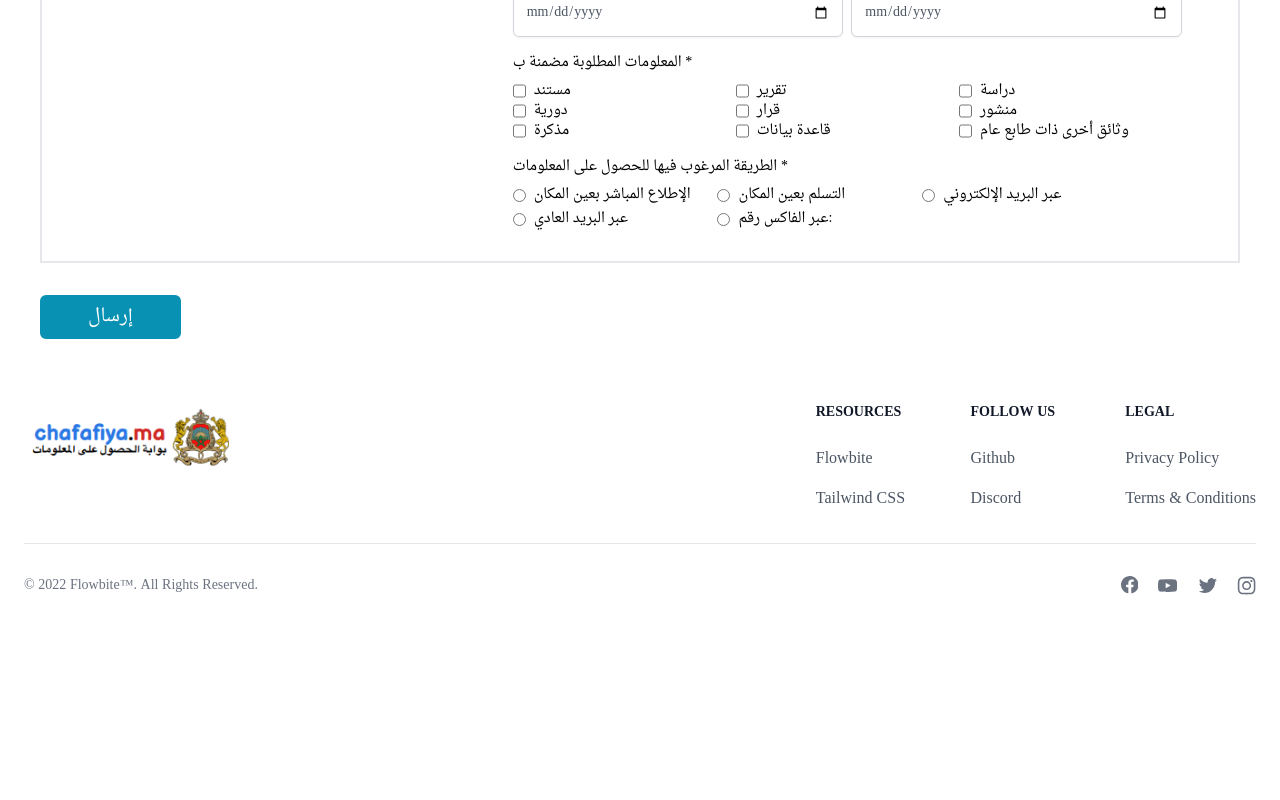
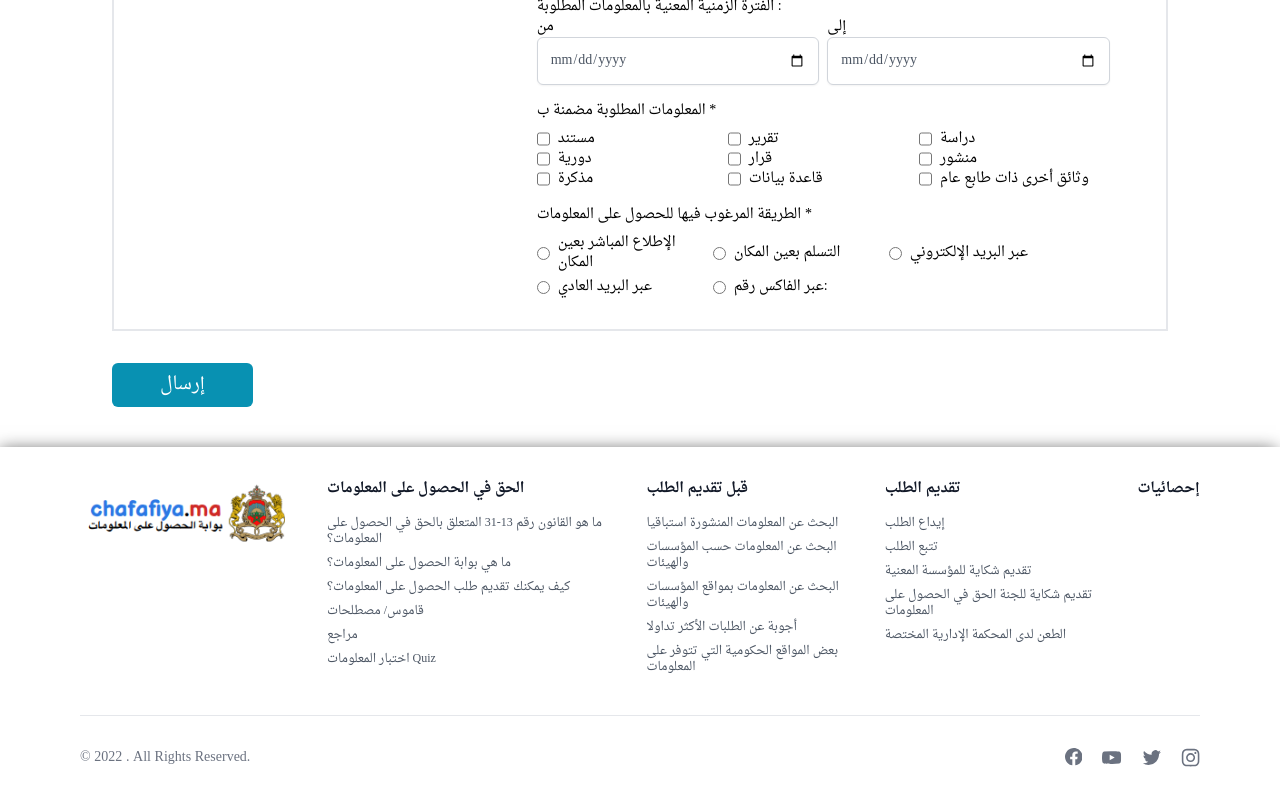
Before and after one commit to nesma05/chafafiya-temp, a Next.js app: page /request in a window 1280 px wide. Shown: the part 1442-2242 px from the top of the page. Before the commit the page ends 2062 px from the top, so only its background shows below. Built offline with nearby package versions, Linux system fonts and the light colour scheme; no server answers.

Commit message:
change hero, margin top of pages, footer text

```diff
--- a/components/Header/Navbar.tsx
+++ b/components/Header/Navbar.tsx
@@ -37,7 +37,7 @@ const Navbar = () => {
         </div>
       </div>
       </header>
-      <div className="z-10 sticky top-0 bg-white flex flex-wrap gap-2 items-center justify-between py-3 md:px-12 px-2 ">
+      <div className="z-10 sticky top-0 bg-white flex flex-wrap gap-2 items-center justify-between py-3 md:px-12 px-2 shadow-xl">
         <nav className="order-last flex items-center md:order-none">
           <ul className="relative hidden gap-6 font-light text-main md:flex">
             {menuList.map((menu: any) => (
--- a/components/documents/DocumentsInfo.tsx
+++ b/components/documents/DocumentsInfo.tsx
@@ -8,7 +8,7 @@ const DocumentInfo = ({ doc, handleClick }: any) => {
     <>
       <div
         onClick={handleClick}
-        className="h-[350px] w-[250px] cursor-pointer rounded-lg border-2 border-slate-700  p-1 shadow-lg"
+        className="h-[350px] w-[250px] cursor-pointer rounded-lg p-1 shadow-2xl"
       >
         <div className="relative my-1 mx-auto h-[80%] w-[90%]">
           <Image
--- a/components/documents/DocumentsSection.tsx
+++ b/components/documents/DocumentsSection.tsx
@@ -20,7 +20,7 @@ const DocumentsSection = ({ documentsList }: any) => {
   return (
     <>
       <ModalInfo doc={tempDoc} handleClose={handleClose} modal={modal} />
-      <div className="my-20  mx-auto flex flex-wrap gap-4">
+      <div className="mt-[120px] mb-20  mx-auto flex flex-wrap gap-8">
         {documentsList.map((doc: any, index:any) => (
           <DocumentInfo key={index} doc={doc} handleClick={() => getDocument(doc)} />
         ))}
--- a/components/footer.tsx
+++ b/components/footer.tsx
@@ -1,31 +1,32 @@
 import Image from 'next/image'
 import NextLink from 'next/link'
 import { FacebookIcon, InstagramIcon, TwitterIcon, YoutubeIcon } from './icons'
+import { menuList } from '../utils/lists'
 
 const footer = () => {
   const socialIcons = [
     {
-    id:'01',
-    icon: <FacebookIcon/>,
+      id: '01',
+      icon: <FacebookIcon />,
     },
     {
-    id:'02',
-    icon: <YoutubeIcon/>,
+      id: '02',
+      icon: <YoutubeIcon />,
     },
     {
-    id:'03',
-    icon: <TwitterIcon/>,
+      id: '03',
+      icon: <TwitterIcon />,
     },
     {
-    id:'04',
-    icon: <InstagramIcon/>,
+      id: '04',
+      icon: <InstagramIcon />,
     },
   ]
   return (
-    <footer className="bg-white p-4 dark:bg-gray-900 sm:p-6">
-      <div className="md:flex md:justify-between">
+    <footer className="shadow-top bg-white py-8 px-10 sm:px-20 ">
+      <div className="md:flex md:gap-8">
         <NextLink href={'/'} passHref>
-          <div className="relative h-[50px] w-[190px] sm:h-[70px] sm:w-[215px]">
+          <div className="mb-8 relative h-[50px] w-[190px] sm:h-[70px] sm:w-[215px]">
             <Image
               src={'/img/chafafiya-logo.png'}
               layout="fill"
@@ -35,83 +36,48 @@ const footer = () => {
             />
           </div>
         </NextLink>
-        <div className="grid grid-cols-2 gap-8 sm:grid-cols-3 sm:gap-6">
-          <div>
-            <h2 className="mb-6 text-sm font-semibold uppercase text-gray-900 dark:text-white">
-              Resources
+        <div className="gap-4 md:flex">
+          {menuList.map((list: any) => (
+            <div key={list.title}>
+              <h2 className="mb-4 text-sm font-semibold uppercase text-gray-900">
+                {list.title}
               </h2>
-            <ul className="text-gray-600 dark:text-gray-400">
-              <li className="mb-4">
-                <a href="https://flowbite.com/" className="hover:underline">
-                  Flowbite
-                </a>
+              <ul className="text-xs text-gray-600">
+                {list.subMenu.map((subMenu: any) => (
+                  <li key={subMenu.text} className="mb-2">
+                    <NextLink href={subMenu.link} passHref>
+                      <span className="cursor-pointer hover:underline">
+                        {subMenu.text}
+                      </span>
+                    </NextLink>
                   </li>
-              <li>
-                <a href="https://tailwindcss.com/" className="hover:underline">
-                  Tailwind CSS
-                </a>
-              </li>
+                ))}
               </ul>
             </div>
+          ))}
           <div>
-            <h2 className="mb-6 text-sm font-semibold uppercase text-gray-900 dark:text-white">
-              Follow us
+                    <NextLink href={'/'} passHref>
+            <h2 className="mb-4 text-sm font-semibold uppercase text-gray-900 hover:underline cursor-pointer">
+              إحصائيات
             </h2>
-            <ul className="text-gray-600 dark:text-gray-400">
-              <li className="mb-4">
-                <a
-                  href="https://github.com/themesberg/flowbite"
-                  className="hover:underline "
-                >
-                  Github
-                </a>
-              </li>
-              <li>
-                <a
-                  href="https://discord.gg/4eeurUVvTy"
-                  className="hover:underline"
-                >
-                  Discord
-                </a>
-              </li>
-            </ul>
-          </div>
-          <div>
-            <h2 className="mb-6 text-sm font-semibold uppercase text-gray-900 dark:text-white">
-              Legal
-            </h2>
-            <ul className="text-gray-600 dark:text-gray-400">
-              <li className="mb-4">
-                <a href="#" className="hover:underline">
-                  Privacy Policy
-                </a>
-              </li>
-              <li>
-                <a href="#" className="hover:underline">
-                  Terms &amp; Conditions
-                </a>
-              </li>
-            </ul>
+            </NextLink>
           </div>
         </div>
       </div>
       <hr className="my-6 border-gray-200 dark:border-gray-700 sm:mx-auto lg:my-8" />
       <div className="sm:flex sm:items-center sm:justify-between">
         <span className="text-sm text-gray-500 dark:text-gray-400 sm:text-center">
-          © 2022{' '}
-          <a href="https://flowbite.com/" className="hover:underline">
-            Flowbite™
-          </a>
-          . All Rights Reserved.
+          © 2022 . All Rights Reserved.
         </span>
         <div className="mt-4 flex gap-5 sm:mt-0 sm:justify-center">
-          {socialIcons.map(({id,icon}:any)=>(
+          {socialIcons.map(({ id, icon }: any) => (
             <div key={id} className="cursor-pointer">
               <NextLink href={'/'} passHref>
-                <span className='text-gray-500 hover:text-gray-900'>{icon}</span>
+                <span className="text-gray-500 hover:text-gray-900">
+                  {icon}
+                </span>
               </NextLink>
             </div>
-
           ))}
         </div>
       </div>
--- a/components/icons.tsx
+++ b/components/icons.tsx
@@ -226,7 +226,7 @@ export const FacebookIcon = () => {
         <g clipPath="url(#svgIDa)">
           <path
             fill="currentColor"
-            fill-rule="evenodd"
+            fillRule="evenodd"
             d="M0 12.067C0 18.033 4.333 22.994 10 24v-8.667H7V12h3V9.333c0-3 1.933-4.666 4.667-4.666c.866 0 1.8.133 2.666.266V8H15.8c-1.467 0-1.8.733-1.8 1.667V12h3.2l-.533 3.333H14V24c5.667-1.006 10-5.966 10-11.933C24 5.43 18.6 0 12 0S0 5.43 0 12.067Z"
             clipRule="evenodd"
           />
@@ -251,7 +251,7 @@ export const YoutubeIcon = () => {
       viewBox="0 0 24 24"
     >
       <g fill="none">
-        <g clip-path="url(#svgIDa)">
+        <g clipPath="url(#svgIDa)">
           <path
             fill="currentColor"
             d="M23.5 6.507a2.786 2.786 0 0 0-.766-1.27a3.05 3.05 0 0 0-1.338-.742C19.518 4 11.994 4 11.994 4a76.624 76.624 0 0 0-9.39.47a3.16 3.16 0 0 0-1.338.76c-.37.356-.638.795-.778 1.276A29.09 29.09 0 0 0 0 12c-.012 1.841.151 3.68.488 5.494c.137.479.404.916.775 1.269c.371.353.833.608 1.341.743c1.903.494 9.39.494 9.39.494a76.8 76.8 0 0 0 9.402-.47a3.05 3.05 0 0 0 1.338-.742a2.78 2.78 0 0 0 .765-1.27A28.38 28.38 0 0 0 24 12.023a26.579 26.579 0 0 0-.5-5.517ZM9.602 15.424V8.577l6.26 3.424l-6.26 3.423Z"
--- a/components/request/FormContainer.tsx
+++ b/components/request/FormContainer.tsx
@@ -26,7 +26,7 @@ function FormContainer({ title, children }: any) {
   return (
     <div className="font-arabic">
       <PageTitle>{title}</PageTitle>
-      <div className="mt-20 p-10">
+      <div className="mt-20 py-10 px-28">
         <form onSubmit={handleSubmit}>{children}</form>
       </div>
     </div>
--- a/next.config.js
+++ b/next.config.js
@@ -9,6 +9,6 @@ module.exports = {
   },
 
   images: {
-    domains: ['www.cdai.ma'],
+    domains: ['www.cdai.ma','images.unsplash.com'],
   },
 }
--- a/styles/globals.css
+++ b/styles/globals.css
@@ -1,6 +1,5 @@
 @import url('https://fonts.googleapis.com/css2?family=Noto+Naskh+Arabic:wght@400;500;600;700&display=swap');
 @import url('https://fonts.googleapis.com/css2?family=Lato:wght@100;300;400;700&family=Noto+Naskh+Arabic:wght@400;500;600;700&display=swap');
-
 
 @tailwind base;
 @tailwind components;
@@ -19,28 +18,52 @@
   font-style: normal;
 }
 
-
 .input-style {
   @apply mt-1 block w-full rounded-sm border border-slate-300 px-3 py-2 shadow-sm
     focus:border-sky-500 focus:outline-none focus:ring-1 focus:ring-sky-500;
 }
 
 .modal {
-  @apply w-full h-full fixed top-0 left-0 bg-slate-900/80 transition-all duration-300 invisible opacity-0 scale-0 overflow-hidden z-50;
+  @apply invisible fixed top-0 left-0 z-50 h-full w-full scale-0 overflow-hidden bg-slate-900/80 opacity-0 transition-all duration-300;
 }
 
 .modal.open {
-  @apply visible opacity-100 scale-100 flex justify-center items-center;
+  @apply visible flex scale-100 items-center justify-center opacity-100;
 }
 
 .close {
-  @apply block fixed top-2 right-4 text-white text-lg cursor-pointer
+  @apply fixed top-2 right-4 block cursor-pointer text-lg text-white;
 }
 
 .m-start {
   margin-inline-start: auto;
 }
 
+.p-end {
+  margin-inline-end: auto;
+}
+
+.p-start {
+  margin-inline-start: 50px;
+}
+
 .m-end {
   margin-inline-end: auto;
 }
+
+.shadow-top {
+  box-shadow: -2px 0px 16px -2px rgba(0, 0, 0, 0.6);
+  -webkit-box-shadow: -2px 0px 16px -2px rgba(0, 0, 0, 0.6);
+  -moz-box-shadow: -2px 0px 16px -2px rgba(0, 0, 0, 0.6);
+}
+
+.hero-text:after {
+  content:'';
+  height: 100%;
+  width: 20%;
+  background-color: white;
+  transform: skewX(-10deg);
+  position:absolute;
+  z-index: 1;
+  inset-inline-end:-80px
+}
```
Also changed, not shown: components/home/Hero.tsx (+11 -9 lines), pages/quiz.tsx (+5 -9 lines). Lines whose indentation alone changed are shown as unchanged.
